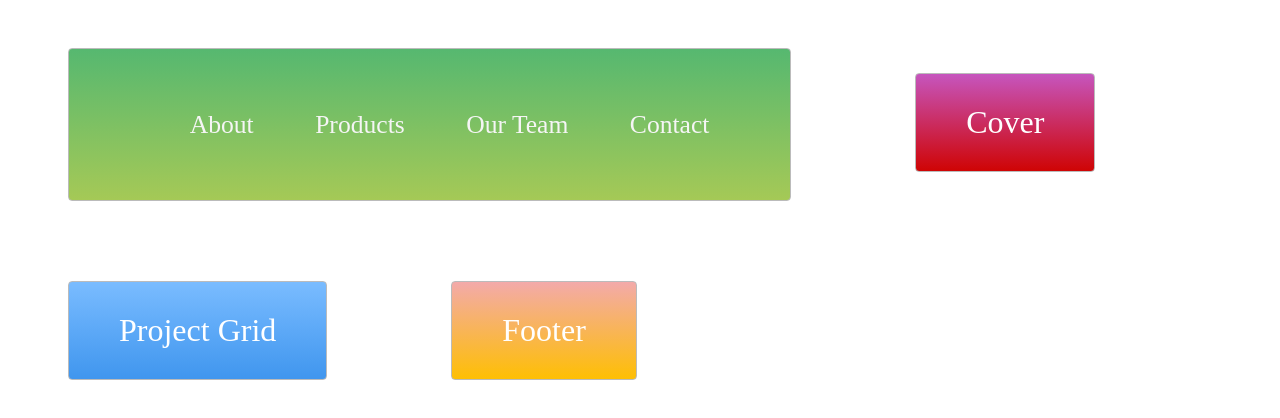
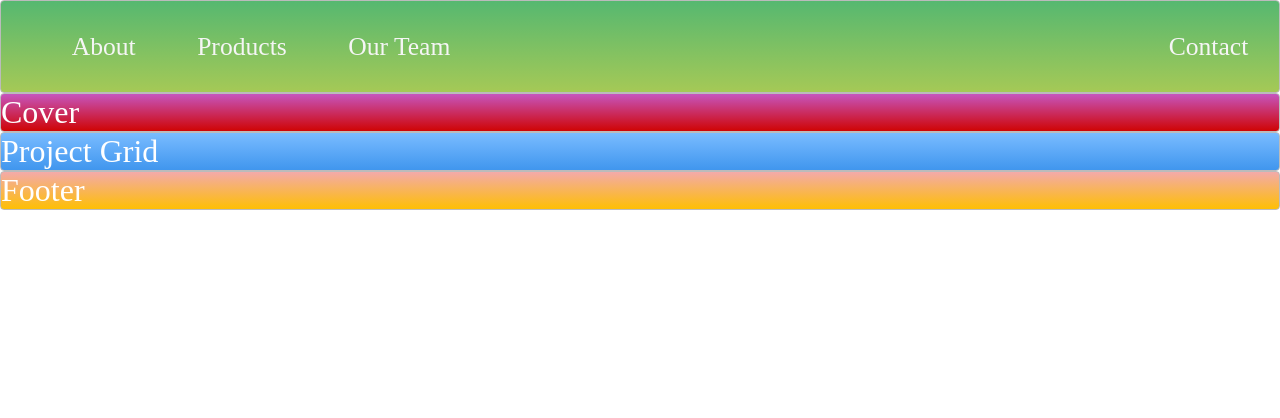
Before and after one commit to fastoch/CSS-Layout-Template, a plain HTML site: page index.html in a window 1280 px wide. Drawn offline with Linux system fonts and the light colour scheme.

Commit message:
nav bar @7

```diff
--- a/style.css
+++ b/style.css
@@ -1,8 +1,10 @@
+/* removes default spacing that browsers typically add around the body element */
+body {
+  margin: auto 0;
+}
+
 .zone {
-    padding:30px 50px;
-    margin:40px 60px;
     cursor:pointer;
-    display:inline-block;
     color:#FFF;
     font-size:2em;
     border-radius:4px;
@@ -23,6 +25,11 @@
   list-style: none; /* removes bullet points from the unorrdered list */
   font-size: 0.8em;
   margin: 0;
+}
+
+/* pushes the element all the way to the right edge of its parent container */
+.push {
+  margin-left: auto;
 }
 
 li {
```
Also changed, not shown: 1 other file.
